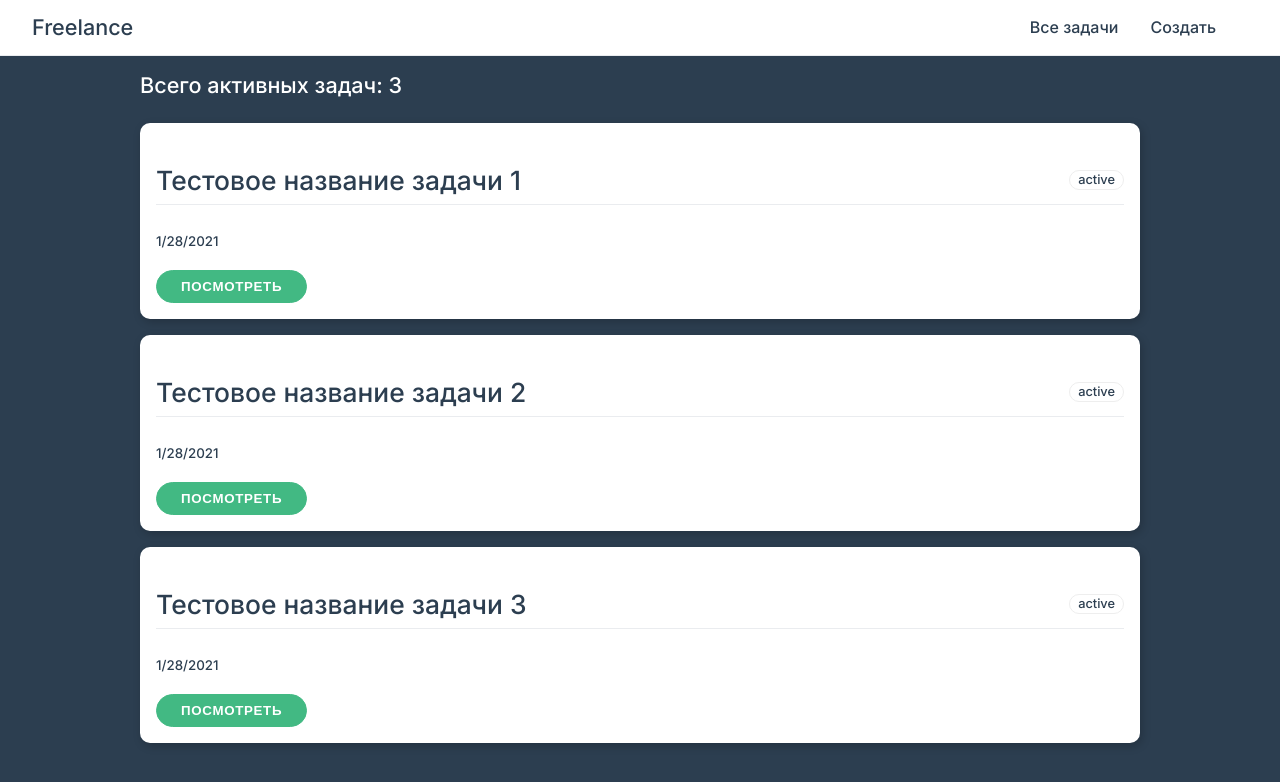
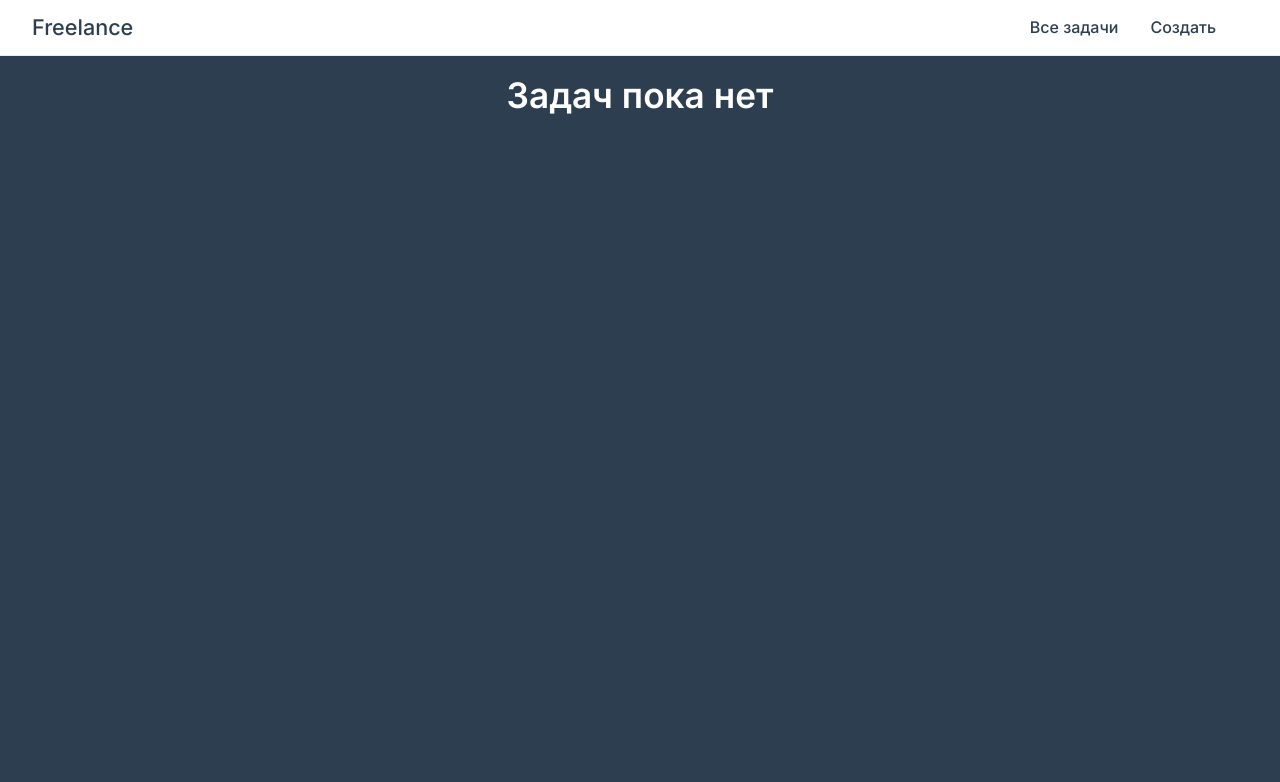
Before and after one commit to zaurmag/freelance-app, a Vue app: page / in a window 1280 px wide. Shown: the top 782 px of the page. Built offline with nearby package versions, Linux system fonts and the light colour scheme.

Commit message:
+ Добавление новой задачи из формы + Валидация формы - Очистил массив tasks

```diff
--- a/src/store/index.js
+++ b/src/store/index.js
@@ -2,29 +2,7 @@ import { createStore } from 'vuex'
 
 export default createStore({
   state: {
-    tasks: [
-      {
-        id: 1,
-        title: 'Тестовое название задачи 1',
-        deadline: 'дата',
-        description: 'Описание...',
-        status: 'active'
-      },
-      {
-        id: 2,
-        title: 'Тестовое название задачи 2',
-        deadline: 'дата',
-        description: 'Описание...',
-        status: 'active'
-      },
-      {
-        id: 3,
-        title: 'Тестовое название задачи 3',
-        deadline: 'дата',
-        description: 'Описание...',
-        status: 'active'
-      }
-    ]
+    tasks: []
   },
   mutations: {
   },
--- a/src/views/New.vue
+++ b/src/views/New.vue
@@ -1,25 +1,59 @@
 <template>
-  <form class="card">
+  <form class="card" @submit.prevent="submit">
     <h1>Создать новую задачу</h1>
     <div class="form-control">
       <label for="title">Название</label>
-      <input type="text" id="title">
+      <input type="text" id="title" v-model="title">
     </div>
 
     <div class="form-control">
       <label for="date">Дата дэдлайна</label>
-      <input type="date" id="date">
+      <input type="date" id="date" v-model="date">
     </div>
 
     <div class="form-control">
       <label for="description">Описание</label>
-      <textarea id="description"></textarea>
+      <textarea id="description" v-model="descr"></textarea>
     </div>
 
-    <button class="btn primary">Создать</button>
+    <button class="btn primary" :disabled="!isValid">Создать</button>
   </form>
 </template>
 
 <script>
+import { useStore } from 'vuex'
 
+export default {
+  data () {
+    const store = useStore()
+
+    return {
+      taskId: 0,
+      tasks: store.state.tasks,
+      title: '',
+      date: '',
+      descr: ''
+    }
+  },
+  computed: {
+    isValid () {
+      return this.title !== '' && this.date !== '' && this.descr !== ''
+    }
+  },
+  methods: {
+    submit () {
+      if (this.isValid) {
+        this.tasks.push({
+          id: this.taskId++,
+          title: this.title,
+          deadline: this.date,
+          description: this.descr,
+          status: 'active'
+        })
+
+        this.$router.push('/')
+      }
+    }
+  }
+}
 </script>
--- a/src/views/Task.vue
+++ b/src/views/Task.vue
@@ -1,9 +1,9 @@
 <template>
   <div class="card">
     <h2>{{ task.title }}</h2>
-    <p><strong>Статус</strong>: <AppStatus :type="'done'" /></p>
-    <p><strong>Дэдлайн</strong>: {{ new Date().toLocaleDateString() }}</p>
-    <p><strong>Описание</strong>: Описание задачи</p>
+    <p><strong>Статус</strong>: <AppStatus :type="task.status" /></p>
+    <p><strong>Дэдлайн</strong>: {{ task.deadline }}</p>
+    <p><strong>Описание</strong>: {{ task.description }}</p>
     <div>
       <button class="btn">Взять в работу</button>
       <button class="btn primary">Завершить</button>
```
